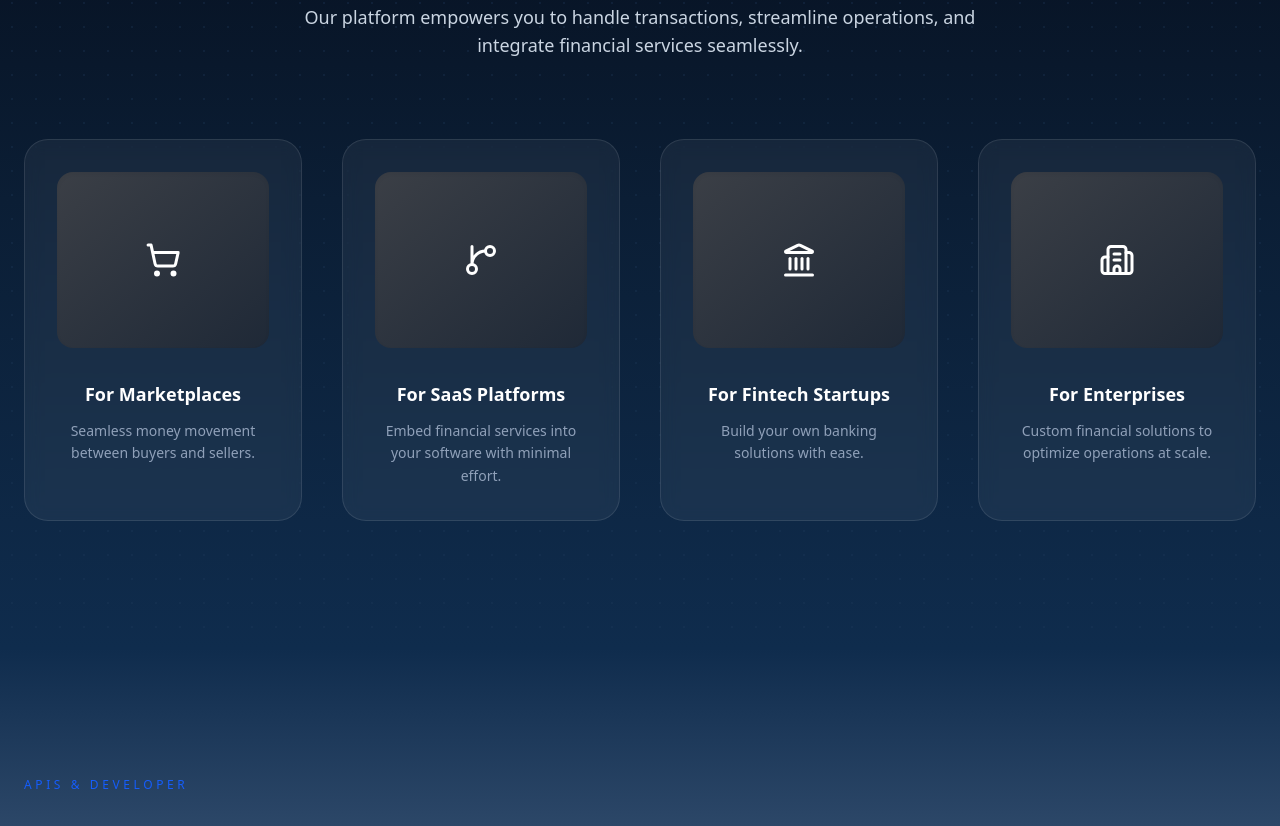
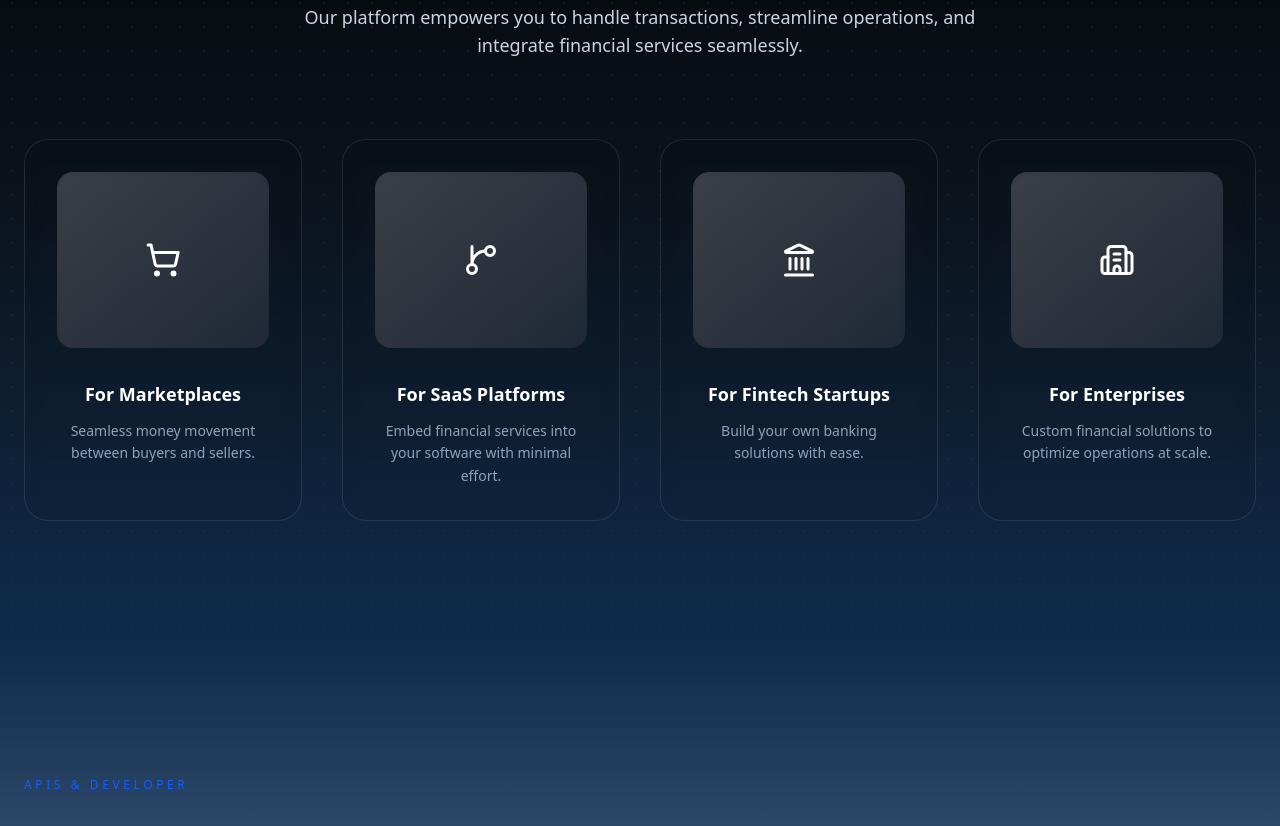
Before and after one commit to AyushNetTech/Finech-Web, a Next.js app: page / in a window 1280 px wide. Shown: the part 2658-3484 px from the top of the page. Built offline with nearby package versions, Linux system fonts and the light colour scheme.

Commit message:
adjust solution page bg color

```diff
--- a/src/components/sections/Solution.tsx
+++ b/src/components/sections/Solution.tsx
@@ -10,7 +10,7 @@ export default function Solution() {
     <div className="w-full overflow-hidden">
 
       {/* ================= DARK SECTION ================= */}
-      <section className="relative bg-gradient-to-b from-[#050B18] via-[#0B1E35] to-[#0F2C4D] py-32">
+      <section className="relative bg-gradient-to-b from-[#040505] via-[#0b131c] to-[#0F2C4D] py-32">
 
         {/* Dotted Pattern */}
         <div className="absolute inset-0 bg-[radial-gradient(#1f3b5c_1px,transparent_1px)] [background-size:24px_24px] opacity-30"></div>
@@ -56,7 +56,7 @@ export default function Solution() {
             ].map((item, i) => (
               <div
                 key={i}
-                className="bg-white/5 border border-white/10 rounded-3xl p-8 backdrop-blur hover:bg-white/10 transition duration-300"
+                className="bg-black/5 border border-white/10 rounded-3xl p-8 backdrop-blur hover:bg-white/10 transition duration-300"
               >
                 <div className="h-44 rounded-2xl bg-gradient-to-br from-[#3b3f46] to-[#1f2937] flex items-center justify-center text-white mb-8 shadow-inner">
                   {item.icon}
```
